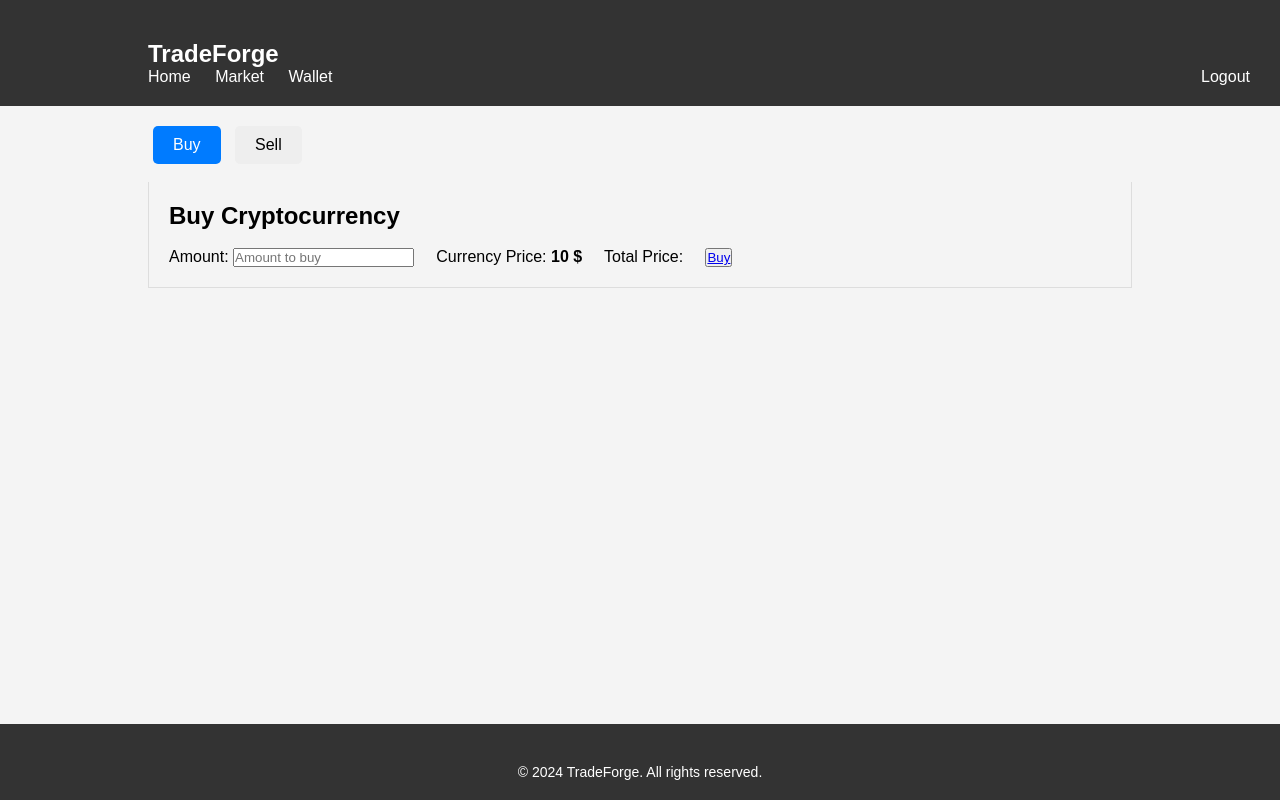
After one commit to yigittuncer07/trade-forge, a Flask app: a page that uses app/templates/sellbuy.html in a window 1280 px wide. The commit adds this page. Run offline with Flask 3, Linux system fonts and the light colour scheme; data comes from the database, SQL or seed files in the repository; tables that the repository leaves empty hold one stand-in row (values such as "Sample post"); a database or web service that is not in the repository returns one stand-in record (values such as "Sample title"); data that the repository does not hold is empty; some libraries are stand-ins or nearby versions.

Commit message:
buy sell added -need to fix

```diff
--- a/app/app.py
+++ b/app/app.py
@@ -6,7 +6,7 @@ import string
 import requests
 from decimal import Decimal
 
-cryptocurrency_ids = [328, 1, 1027]
+cryptocurrency_ids = [328, 1, 1027,825]
 API_KEY = '6db83039-54e6-48c2-986d-681f46586926'
 url = 'https://pro-api.coinmarketcap.com/v1/cryptocurrency/quotes/latest'
 
@@ -47,10 +47,21 @@ def main_page():
 def main():
     return render_template('main.html')
 
-@app.route('/coin')
-def coin():
+@app.route('/buy/<float:crypto_price>/<int:crypto_id>')
+def buy(crypto_price,crypto_id):
+    cur = mysql.connection.cursor()
+    print(session_user_id)
+    cur.execute("SELECT Cryptos.Name, Assets.Amount, Assets.CryptoId FROM Assets JOIN Cryptos ON Assets.CryptoId = Cryptos.ID WHERE Assets.UserId = %s",(session_user_id,))
+    wallet = cur.fetchall()
+    cur.close()
 
-    return render_template('coin.html')
+
+
+
+
+
+
+    return render_template('main.html',crypto_id=crypto_id,crypto_price = crypto_price)
 
 
 
@@ -79,7 +90,31 @@ def logout():
 def index():
     return render_template('index.html')
 
+@app.route('/sellbuy<crypto_id>')
+def sellbuy(crypto_id):
 
+    response = requests.get(url, headers=headers, params=params)
+
+    data = response.json()
+
+    cur = mysql.connection.cursor()
+    cur.execute("SELECT * FROM Cryptos")
+    cryptos = cur.fetchall()
+    cur.close()
+
+    crypto_name = ""
+
+    for crypto in cryptos:
+        if str(crypto['Id']) == str(crypto_id):
+            crypto_name = crypto['Name']
+            break  # Once the correct name is found, you can exit the loop
+
+    crypto_price = data['data']["%s" % (crypto_id,)]['quote']['USD']['price']
+
+    print(data)
+
+
+    return render_template('sellbuy.html', crypto_id = crypto_id, crypto_name = crypto_name, crypto_price = crypto_price)
 
 @app.route('/market')
 def market():
--- a/app/templates/market.html
+++ b/app/templates/market.html
@@ -60,6 +60,8 @@
             <td>{{ crypto.Id }}</td>
             <td>{{ crypto.Name }}</td>
             <td>{{ data['data']["%s" % (crypto.Id,)]['quote']['USD']['price']  | round(4) }}  $</td>
+            <td><button onclick="event.stopPropagation();"><a href="/sellbuy{{crypto.Id}}">Buy/Sell</a></button></td>
+
         </tr>
         <tr class="content">
             <td colspan="3">
--- /dev/null
+++ b/app/templates/sellbuy.html
@@ -0,0 +1,126 @@
+<!DOCTYPE html>
+<html lang="en">
+<head>
+    <meta charset="UTF-8">
+    <meta name="viewport" content="width=device-width, initial-scale=1.0">
+    <title>TradeForge - Cryptocurrency Exchange</title>
+    <link rel="stylesheet" href="{{ url_for('static', filename='css/style.css') }}">
+    <script src="static/js/scipt.js"></script>
+    <link rel="icon" type="image/jpg" href="{{ url_for('static', filename='logo.jpg') }}">
+    <style>
+        .container {
+            width: 80%;
+            margin: 0 auto;
+            padding-top: 20px;
+        }
+        .tab {
+            cursor: pointer;
+            padding: 10px 20px;
+            margin: 0 5px;
+            background-color: #eee;
+            display: inline-block;
+            border-radius: 5px;
+        }
+        .tab.active {
+            background-color: #007bff;
+            color: white;
+        }
+        .tab-content {
+            display: none;
+            padding: 20px;
+            border: 1px solid #ddd;
+            border-top: none;
+        }
+    </style>
+</head>
+
+<body>
+
+<header>
+    <nav>
+        <div class="container">
+            <h1>TradeForge</h1>
+            <ul>
+                <li><a href="/main">Home</a></li>
+                <li><a href="/market">Market</a></li>
+                <li><a href="/wallet">Wallet</a></li>
+                <li style="position: absolute; right: 10px;"><a href="/logout">Logout</a></li>
+            </ul>
+        </div>
+    </nav>
+</header>
+
+<div class="container">
+    <div class="tabs">
+        <div class="tab" onclick="showTab('buy')">Buy</div>
+        <div class="tab" onclick="showTab('sell')">Sell</div>
+    </div>
+    <br>
+    <div id="buy" class="tab-content">
+        <h2>Buy Cryptocurrency</h2>
+        <br>
+        <form>
+            <label for="buy-amount">Amount:</label>
+            <input type="number" id="buy-amount" name="amount" placeholder="Amount to buy" step="any" oninput="calculateTotal()">
+            &nbsp&nbsp&nbsp
+            <label for="buy-currency">Currency Price:</label>
+            <label><b>{{crypto_price  | round(4)}} $</b></label>
+            &nbsp&nbsp&nbsp
+            <label for="total-price">Total Price:</label>
+            <label id="total-price-label"></label>
+            &nbsp&nbsp&nbsp
+            <button type="submit"><a href="/buy/{{crypto_price}}/{{crypto_id}}">Buy</a></button>
+        </form>
+    </div>
+    <div id="sell" class="tab-content">
+        <h2>Sell Cryptocurrency</h2>
+        <br>
+        <form>
+            <label for="sell-amount">Amount:</label>
+            <input type="number" id="sell-amount" name="amount" placeholder="Amount to sell" step="any" oninput="calculateTotal()">
+            &nbsp&nbsp&nbsp
+            <label for="sell-currency">Currency Price:</label>
+            <label><b>{{crypto_price  | round(4)}} $</b></label>
+            &nbsp&nbsp&nbsp
+            <label for="total-price">Total Price:</label>
+            <label id="total-price-label"></label>
+            &nbsp&nbsp&nbsp
+            <button type="submit">Sell</button>
+        </form>
+    </div>
+</div>
+<script>
+    function calculateTotal() {
+        // Get the input amount and crypto price
+        var amount = parseFloat(document.getElementById('buy-amount').value);
+        var cryptoPrice = parseFloat('{{crypto_price}}');
+
+        // Calculate the total price
+        var totalPrice = amount * cryptoPrice;
+
+        // Update the total price label
+        document.getElementById('total-price-label').textContent = totalPrice.toFixed(4) + ' $';
+    }
+    function showTab(tabName) {
+        var i, tabcontent, tablinks;
+        tabcontent = document.getElementsByClassName("tab-content");
+        for (i = 0; i < tabcontent.length; i++) {
+            tabcontent[i].style.display = "none";
+        }
+        tablinks = document.getElementsByClassName("tab");
+        for (i = 0; i < tablinks.length; i++) {
+            tablinks[i].className = tablinks[i].className.replace(" active", "");
+        }
+        document.getElementById(tabName).style.display = "block";
+        event.currentTarget.className += " active";
+    }
+    // Initialize with one tab open
+    document.getElementsByClassName('tab')[0].click();
+</script>
+<footer>
+    <div class="container">
+        <p>&copy; 2024 TradeForge. All rights reserved.</p>
+    </div>
+</footer>
+</body>
+</html>
```
